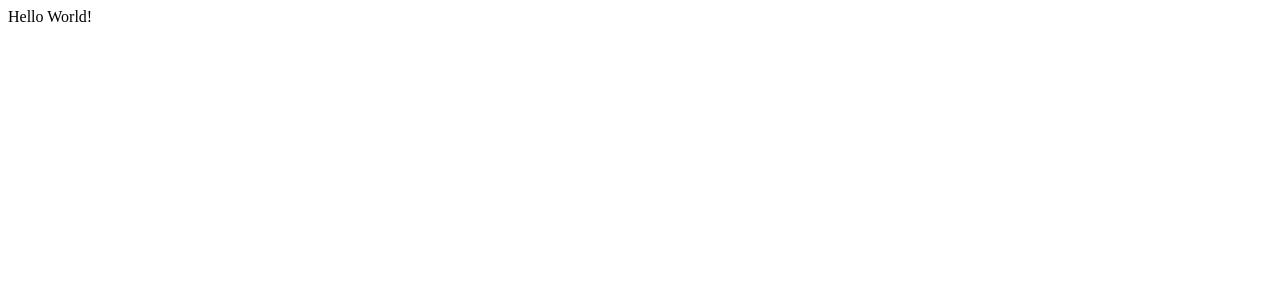
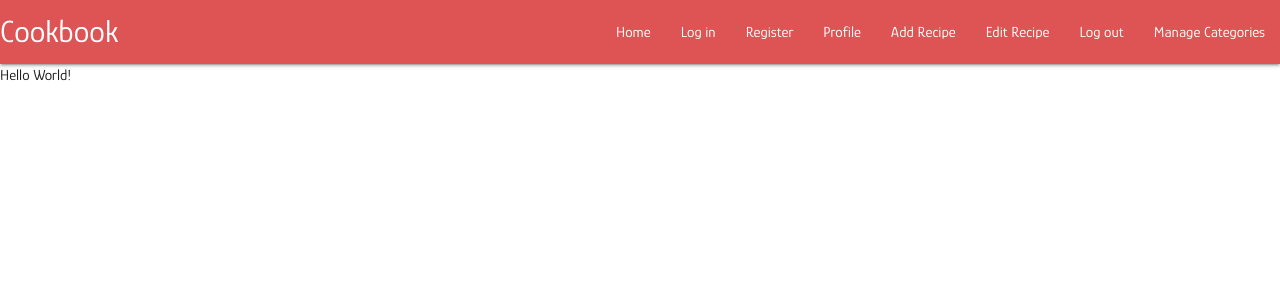
Before and after one commit to tealhorizon87/ms3_cookbook, a Flask app: page / in a window 1280 px wide. Before the commit the part shown is almost empty. Shown: the top 300 px of the page. Run offline with Flask 2, Linux system fonts and the light colour scheme; some libraries are stand-ins or nearby versions.

Commit message:
Add a Navbar to base template
  - add materialize navbar to base template and adjust the links
    for this project
  - add a link for Google Fonts
  - add fonts to custom stylesheet and style the navbar with
    desired colours
  - update the home function to call up the home template

```diff
--- a/app.py
+++ b/app.py
@@ -13,8 +13,9 @@ app = Flask(__name__)
 
 
 @app.route("/")
-def test():
-    return "Hello World!"
+def home():
+    return render_template("home.html")
+
 
 if __name__ == "__main__":
     app.run(host = os.environ.get("IP"),
--- a/static/css/style.css
+++ b/static/css/style.css
@@ -0,0 +1,25 @@
+:root {
+  --my-red: #de5454;
+  --my-green: #006600;
+  --my_orange: #ff9747;
+  --my-grey: #474747;
+  --my-white: #fafafa;
+}
+
+body {
+  font-family: "Glory", sans-serif;
+}
+
+h1,
+h2,
+h3,
+h4,
+h5,
+h6 {
+  font-family: "Josefin Sans", sans-serif;
+}
+
+nav {
+  background-color: var(--my-red);
+  color: var(--my-white);
+}
--- a/templates/base.html
+++ b/templates/base.html
@@ -7,12 +7,49 @@
       href="https://cdnjs.cloudflare.com/ajax/libs/font-awesome/5.15.4/css/all.min.css"
       integrity="sha512-1ycn6IcaQQ40/MKBW2W4Rhis/DbILU74C1vSrLJxCq57o941Ym01SwNsOMqvEBFlcgUa6xLiPY/NS5R+E6ztJQ=="
       crossorigin="anonymous">
+    <link rel="preconnect" href="https://fonts.googleapis.com">
+    <link rel="preconnect" href="https://fonts.gstatic.com" crossorigin>
+    <link href="https://fonts.googleapis.com/css2?family=Glory:wght@300..800&family=Josefin+Sans:wght@300..700&display=swap"
+      rel="stylesheet" type="text/css">
     <link rel="stylesheet" type="text/css"
       href="https://cdnjs.cloudflare.com/ajax/libs/materialize/1.0.0/css/materialize.min.css">
     <link rel="stylesheet" type="text/css" href="{{ url_for('static', filename = 'css/style.css') }}">
     <title>Cookbook</title>
   </head>
   <body>
+    <header>
+      <nav>
+        <div class="nav-wrapper">
+          <a href="{{ url_for('home') }}" class="brand-logo">Cookbook</a>
+          <a href="#" data-target="mobile-demo" class="sidenav-trigger"><i class="fas fa-bars"></i></a>
+          <ul class="right hide-on-med-and-down">
+            <li><a href="{{ url_for('home') }}">Home</a></li>
+            <li><a href="#">Log in</a></li>
+            <li><a href="#">Register</a></li>
+            <li><a href="#">Profile</a></li>
+            <li><a href="#">Add Recipe</a></li>
+            <li><a href="#">Edit Recipe</a></li>
+            <li><a href="#">Log out</a></li>
+            <li><a href="#">Manage Categories</a></li>
+          </ul>
+        </div>
+      </nav>
+
+      <ul class="sidenav" id="mobile-demo">
+        <li><a href="{{ url_for('home') }}">Home</a></li>
+        <li><a href="#">Log in</a></li>
+        <li><a href="#">Register</a></li>
+        <li><a href="#">Profile</a></li>
+        <li><a href="#">Add Recipe</a></li>
+        <li><a href="#">Edit Recipe</a></li>
+        <li><a href="#">Log out</a></li>
+        <li><a href="#">Manage Categories</a></li>
+      </ul>
+    </header>
+
+    {% block content %}
+    {% endblock %}
+
      <script src="https://cdnjs.cloudflare.com/ajax/libs/materialize/1.0.0/js/materialize.min.js"></script>
      <script src="{{ url_for('static', filename = 'js/script.js') }}"></script>
   </body>
--- a/templates/home.html
+++ b/templates/home.html
@@ -0,0 +1,8 @@
+{% extends "base.html" %}
+{% block content %}
+
+  <div class="">
+    Hello World!
+  </div>
+
+{% endblock %}
```
Also changed, not shown: README.md.
